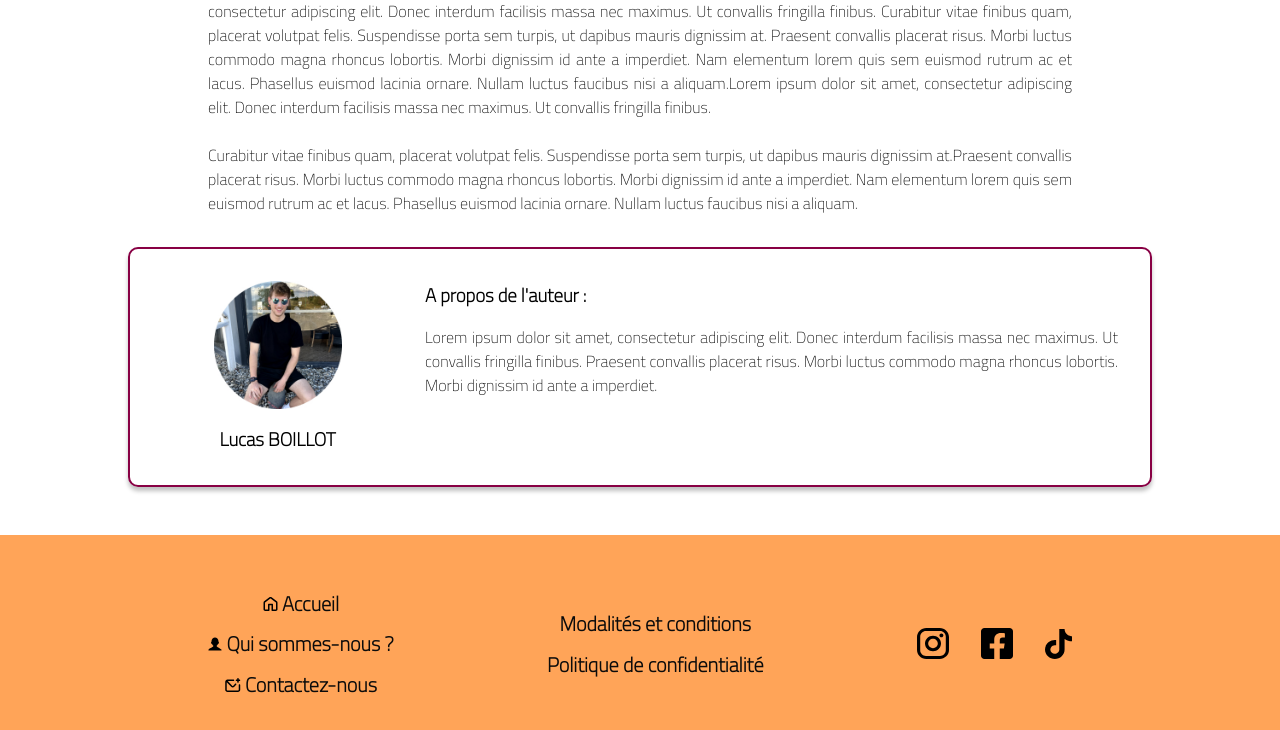
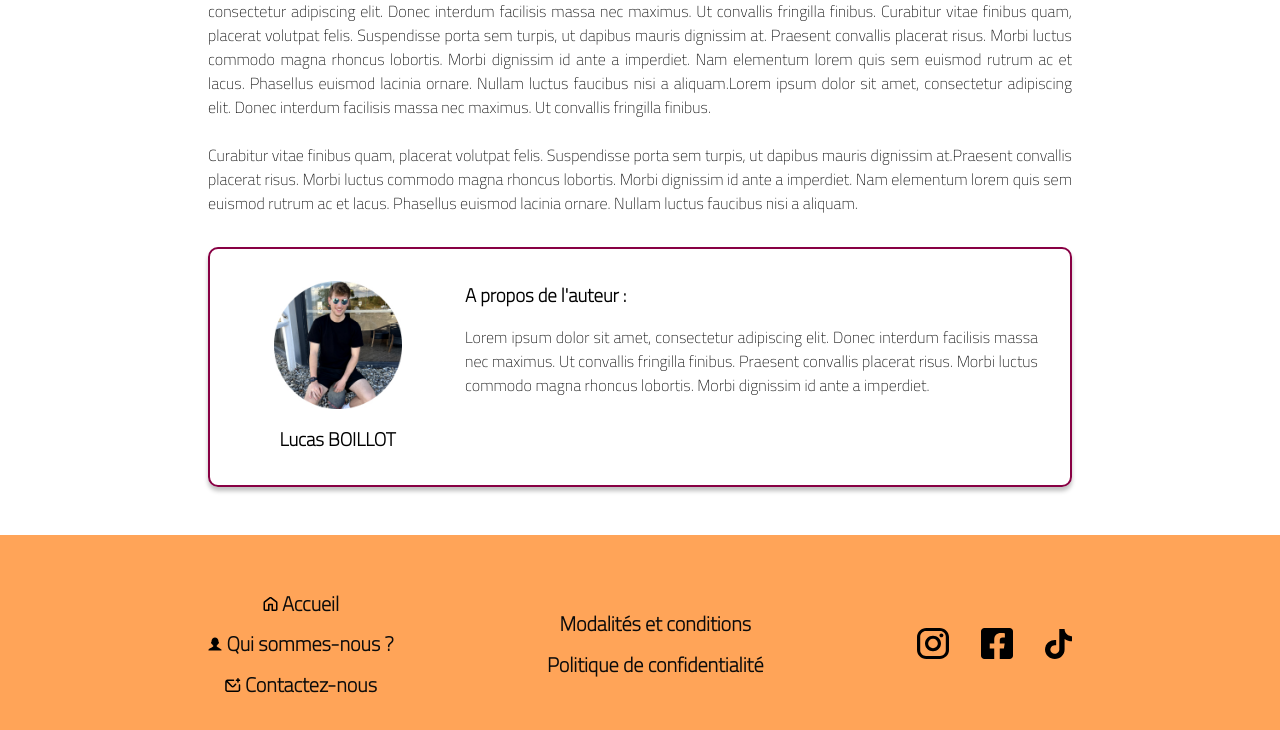
Before and after one commit to LuckyShuii/front-only-blog-e-boulga, a PHP site: page /article.php?article=les_flux_rss in a window 1280 px wide. Shown: the part 1133-1863 px from the top of the page. Run offline with PHP 8.4, Linux system fonts and the light colour scheme.

Commit message:
minor fixes on article.css and header.js

```diff
--- a/assets/css/article.css
+++ b/assets/css/article.css
@@ -63,7 +63,7 @@ h2 {
 
 #author_section {
     display: flex;
-    width: 80%;
+    width: auto;
     border: 2px solid #880044;
     box-shadow: 0px 4px 4px 0px rgba(0, 0, 0, 0.25);
     margin: 2rem 13rem 0 13rem;
--- a/assets/js/header.js
+++ b/assets/js/header.js
@@ -12,14 +12,15 @@ let myMain = document.querySelector("main")
 window.onload = onload();
 
 /**
- * / Variable mediaquerry pour le menu burger
- */
-let myMedia = window.matchMedia("(min-width: 1090px)")
-
-/**
  * Fonction appelée au chargement de la page avec toutes les fonctionnalités et écouteurs d'évenements
  */
 function onload() {
+
+    /**
+     * / Variable mediaquerry pour le menu burger
+     */
+    let myMedia = window.matchMedia("(min-width: 1090px)")
+
     logoHeader.addEventListener("click", () => {
         window.location = "../index.php"
     })
```
